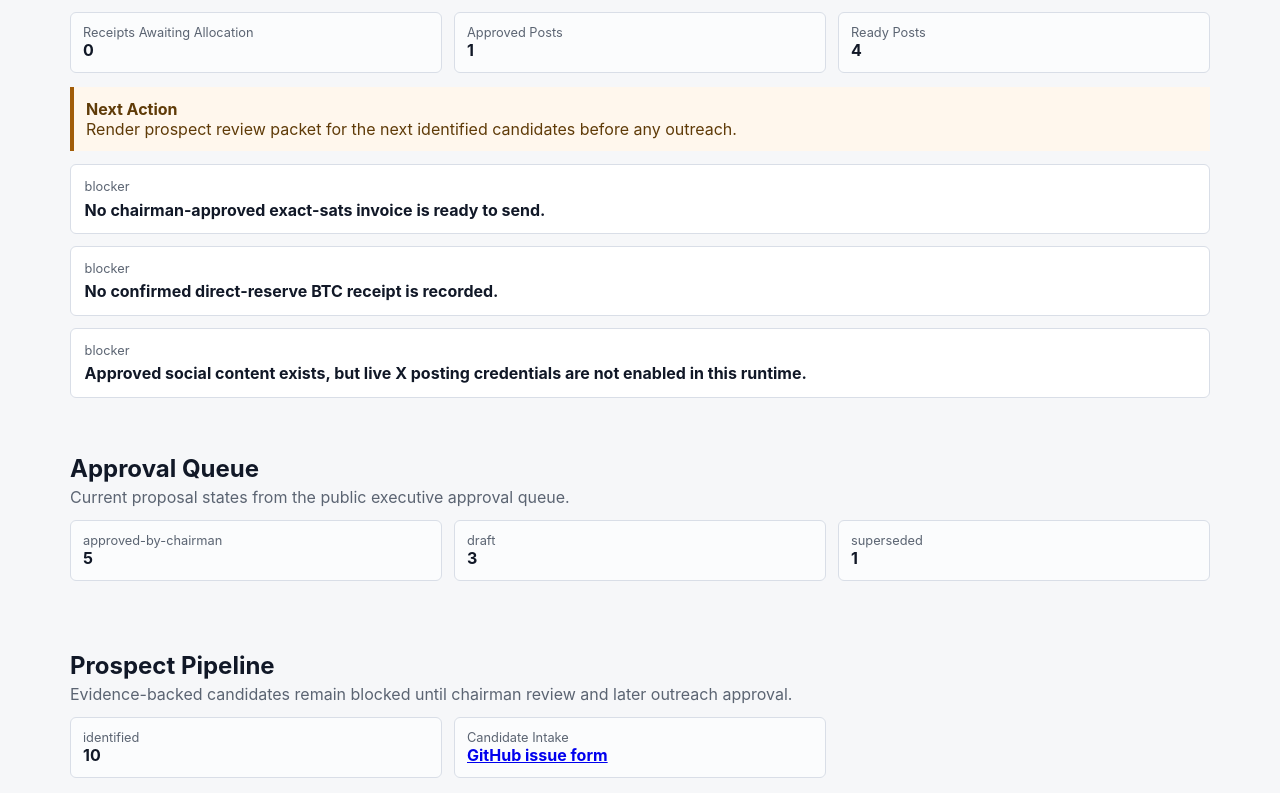
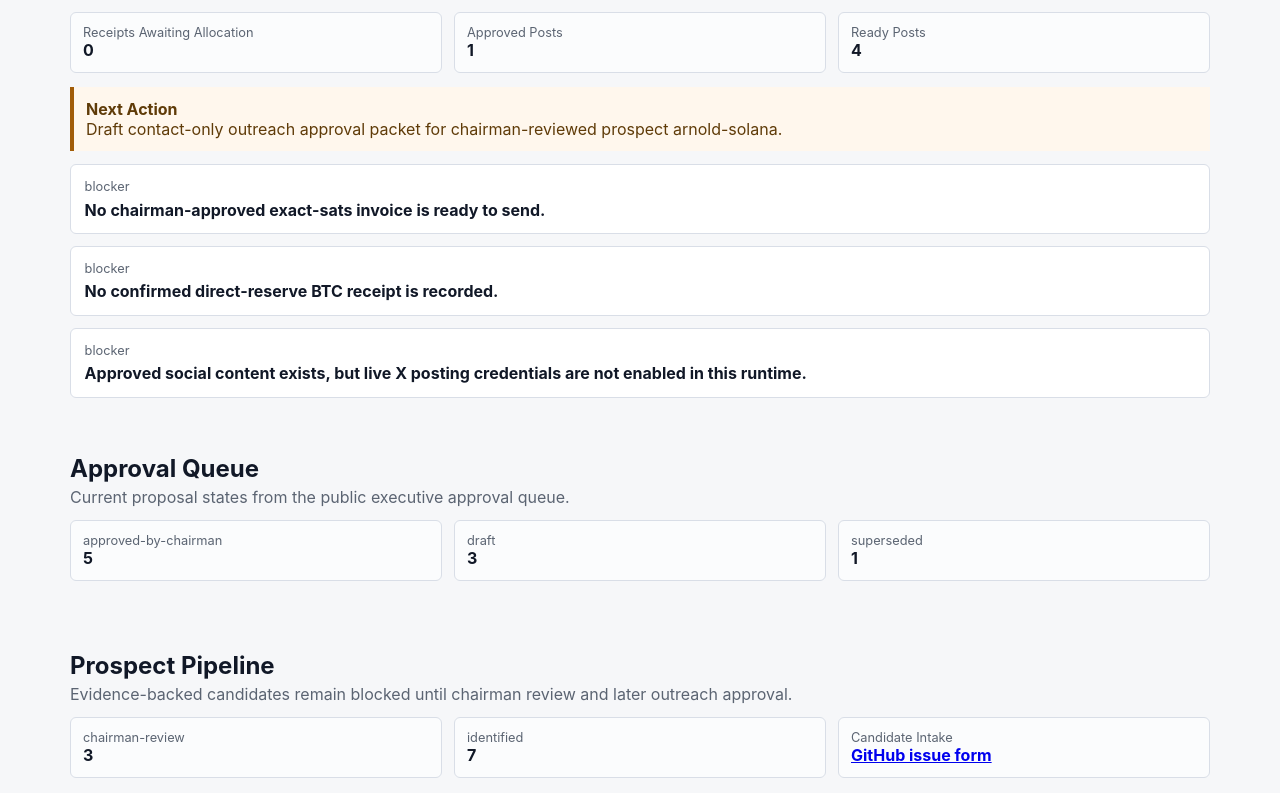
Before and after one commit to sata-project-reserve/sata, a Next.js app: page /operations in a window 1280 px wide. Shown: the part 727-1520 px from the top of the page. Built offline with nearby package versions, Linux system fonts and the light colour scheme.

Commit message:
advance-approved-prospect-review-batch

```diff
--- a/app/operations/page.tsx
+++ b/app/operations/page.tsx
@@ -50,7 +50,7 @@ function rejectionCommand(item: ApprovalItem) {
 function nextCommandAfterApproval(item: ApprovalItem, reviewBatch: Prospect[]) {
   if (item.id === 'prospect-review-batch-20260829') {
     const prospectIds = reviewBatch.map((prospect) => prospect.id).join(',');
-    return `npm run ops:prospect-stage-plan, then node scripts/sats-prospect-stage-agent.mjs advance --approvalId ${item.id} --prospects "${prospectIds}"`;
+    return `npm run ops:prospect-stage-plan, then node scripts/sats-prospect-stage-agent.mjs advance --approvalId ${item.id} --prospects ${prospectIds}`;
   }
   if (item.id === 'reserve-growth-operating-policy') return 'npm run ops:reserve-plan';
   if (item.id === 'standard-promoter-intake-policy') return 'npm run ops:plan';
--- a/public/revenue-cycle-status.json
+++ b/public/revenue-cycle-status.json
@@ -12,8 +12,8 @@
   },
   "funnel": {
     "prospects": 10,
-    "identifiedProspects": 10,
-    "chairmanReviewProspects": 0,
+    "identifiedProspects": 7,
+    "chairmanReviewProspects": 3,
     "outreachApprovedProspects": 0,
     "approvedInvoices": 0,
     "confirmedReceipts": 0,
@@ -31,6 +31,6 @@
     "No confirmed direct-reserve BTC receipt is recorded.",
     "Approved social content exists, but live X posting credentials are not enabled in this runtime."
   ],
-  "nextAction": "Render prospect review packet for the next identified candidates before any outreach.",
+  "nextAction": "Draft contact-only outreach approval packet for chairman-reviewed prospect arnold-solana.",
   "boundary": "Agents may prepare records, packets, and proposals. The Executive Chairman approves outreach, invoices, transactions, allocations, paid promotion, token grants, and any asset movement."
 }
--- a/public/sats-prospect-pipeline.json
+++ b/public/sats-prospect-pipeline.json
@@ -1,7 +1,7 @@
 {
   "project": "SATA Reserve Token",
   "schemaVersion": 1,
-  "updatedAtUtc": "2026-08-29T08:30:00Z",
+  "updatedAtUtc": "2026-08-31T11:10:35.377Z",
   "mode": "service-revenue-prospect-pipeline",
   "objective": "Generate legitimate service revenue that can become confirmed BTC reserve sats after chairman-approved receipt and allocation records.",
   "activeCycleId": "revenue-cycle-001",
@@ -61,39 +61,54 @@
   "prospects": [
     {
       "id": "arnold-solana",
-      "stage": "identified",
+      "stage": "chairman-review",
       "source": "manual-public-review-2026-08-29",
       "publicProfileUrl": "https://www.arnoldrothstein.com/",
       "projectUrl": "https://www.arnoldrothstein.com/",
       "observedClaim": "Public site presents Solana transparency, airdrop wallet, authority, and liquidity status claims that could benefit from an independent public evidence review.",
       "recommendedOfferId": "transparency-audit",
-      "chairmanApprovedBeforeOutreach": false,
-      "evidence": ["https://www.arnoldrothstein.com/"],
-      "notes": "Draft candidate only. Executive Chairman approval is required before outreach."
+      "chairmanApprovedBeforeOutreach": true,
+      "evidence": [
+        "https://www.arnoldrothstein.com/"
+      ],
+      "notes": "Draft candidate only. Executive Chairman approval is required before outreach.",
+      "stageUpdatedAtUtc": "2026-08-31T11:10:35.377Z",
+      "stageApprovalId": "prospect-review-batch-20260829",
+      "stageNotes": "Moved to chairman-review after Executive Chairman approval. Outreach still requires a separate explicit decision."
     },
     {
       "id": "npc-meme",
-      "stage": "identified",
+      "stage": "chairman-review",
       "source": "manual-public-review-2026-08-29",
       "publicProfileUrl": "https://npcmeme.fun/",
       "projectUrl": "https://npcmeme.fun/",
       "observedClaim": "Public site lists fixed supply, LP lock, authority, tax, contract, and metadata claims with proof links expected after migration.",
       "recommendedOfferId": "transparency-audit",
-      "chairmanApprovedBeforeOutreach": false,
-      "evidence": ["https://npcmeme.fun/"],
-      "notes": "Draft candidate only. Executive Chairman approval is required before outreach."
+      "chairmanApprovedBeforeOutreach": true,
+      "evidence": [
+        "https://npcmeme.fun/"
+      ],
+      "notes": "Draft candidate only. Executive Chairman approval is required before outreach.",
+      "stageUpdatedAtUtc": "2026-08-31T11:10:35.377Z",
+      "stageApprovalId": "prospect-review-batch-20260829",
+      "stageNotes": "Moved to chairman-review after Executive Chairman approval. Outreach still requires a separate explicit decision."
     },
     {
       "id": "black-bull-ansem",
-      "stage": "identified",
+      "stage": "chairman-review",
       "source": "manual-public-review-2026-08-29",
       "publicProfileUrl": "https://theblackbull.fun/",
       "projectUrl": "https://theblackbull.fun/",
       "observedClaim": "Public site lists fixed supply, burned liquidity, revoked mint authority, and fair-launch claims that could be summarized in a verifiable report.",
       "recommendedOfferId": "transparency-audit",
-      "chairmanApprovedBeforeOutreach": false,
-      "evidence": ["https://theblackbull.fun/"],
-      "notes": "Draft candidate only. Executive Chairman approval is required before outreach."
+      "chairmanApprovedBeforeOutreach": true,
+      "evidence": [
+        "https://theblackbull.fun/"
+      ],
+      "notes": "Draft candidate only. Executive Chairman approval is required before outreach.",
+      "stageUpdatedAtUtc": "2026-08-31T11:10:35.377Z",
+      "stageApprovalId": "prospect-review-batch-20260829",
+      "stageNotes": "Moved to chairman-review after Executive Chairman approval. Outreach still requires a separate explicit decision."
     },
     {
       "id": "roach-solana",
@@ -104,7 +119,9 @@
       "observedClaim": "Public site presents fixed supply, burned liquidity, revoked mint authority, zero-tax, and community-ownership claims suitable for evidence review.",
       "recommendedOfferId": "transparency-audit",
       "chairmanApprovedBeforeOutreach": false,
-      "evidence": ["https://cockroachcoin.fun/"],
+      "evidence": [
+        "https://cockroachcoin.fun/"
+      ],
       "notes": "Draft candidate only. Executive Chairman approval is required before outreach."
     },
     {
@@ -116,7 +133,9 @@
       "observedClaim": "Public tokenomics page lists revoked mint authority, disabled freeze authority, locked tokens, contract, and founder address disclosures.",
       "recommendedOfferId": "transparency-audit",
       "chairmanApprovedBeforeOutreach": false,
-      "evidence": ["https://www.tradiecoin.org/tokenomics"],
+      "evidence": [
+        "https://www.tradiecoin.org/tokenomics"
+      ],
       "notes": "Draft candidate only. Executive Chairman approval is required before outreach."
     },
     {
@@ -128,7 +147,9 @@
       "observedClaim": "Public site presents token allocation, team lock, LP lock, burn, audit, KYC, and ownership claims that could be organized into a public evidence report.",
       "recommendedOfferId": "transparency-audit",
       "chairmanApprovedBeforeOutreach": false,
-      "evidence": ["https://fyborg.com/"],
+      "evidence": [
+        "https://fyborg.com/"
+      ],
       "notes": "Draft candidate only. Executive Chairman approval is required before outreach."
     },
     {
@@ -140,7 +161,9 @@
       "observedClaim": "Public site presents locked liquidity, revoked mint authority, roadmap, tax, and risk-language claims that could use a concise public audit.",
       "recommendedOfferId": "transparency-audit",
       "chairmanApprovedBeforeOutreach": false,
-      "evidence": ["https://ssqueeze.com/"],
+      "evidence": [
+        "https://ssqueeze.com/"
+      ],
       "notes": "Draft candidate only. Executive Chairman approval is required before outreach."
     },
     {
@@ -152,7 +175,9 @@
       "observedClaim": "Public site presents Solana verification, permanently burned or locked liquidity, and revoked mint authority claims suitable for independent evidence review.",
       "recommendedOfferId": "transparency-audit",
       "chairmanApprovedBeforeOutreach": false,
-      "evidence": ["https://foxclub.trade/"],
+      "evidence": [
+        "https://foxclub.trade/"
+      ],
       "notes": "Draft candidate only. Executive Chairman approval is required before outreach."
     },
     {
@@ -164,7 +189,9 @@
       "observedClaim": "Public site presents wallet map, burn, authority, LP lock, treasury, and operations disclosures that could be packaged into a reviewable proof report.",
       "recommendedOfferId": "transparency-audit",
       "chairmanApprovedBeforeOutreach": false,
-      "evidence": ["https://www.lastshiftcoin.com/"],
+      "evidence": [
+        "https://www.lastshiftcoin.com/"
+      ],
       "notes": "Draft candidate only. Executive Chairman approval is required before outreach."
     },
     {
@@ -176,7 +203,9 @@
       "observedClaim": "Public site presents fixed supply, authority revocation, LP lock, allocation, vesting, utility, buyback, and burn claims that could benefit from a public evidence summary.",
       "recommendedOfferId": "transparency-audit",
       "chairmanApprovedBeforeOutreach": false,
-      "evidence": ["https://kerythos.org/en/"],
+      "evidence": [
+        "https://kerythos.org/en/"
+      ],
       "notes": "Draft candidate only. Executive Chairman approval is required before outreach."
     }
   ],
--- a/scripts/validate-executive-approval-plan.mjs
+++ b/scripts/validate-executive-approval-plan.mjs
@@ -49,7 +49,7 @@ if (prospectReview && prospectReview.nextCommandAfterApproval.includes('<chairma
 }
 if (
   prospectReview &&
-  !prospectReview.nextCommandAfterApproval.includes('arnold-solana,npc-meme,black-bull-ansem')
+  !prospectReview.nextCommandAfterApproval.includes('--prospects arnold-solana,npc-meme,black-bull-ansem')
 ) {
   findings.push('prospect review approval must include the first bounded prospect batch');
 }
```
Also changed, not shown: scripts/validate-sats-prospect-stage-agent.mjs (+54 -11 lines), scripts/lib/executive-approval-plan.mjs, scripts/lib/prospect-stage-transition.mjs, 1 other file (tests, documents, lock files or other folders).
